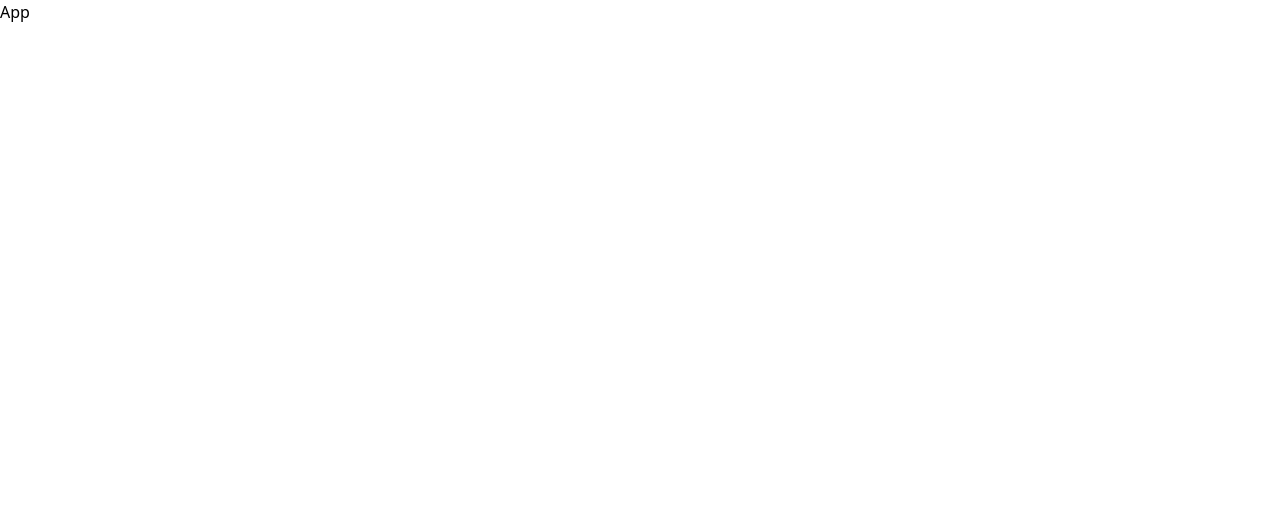
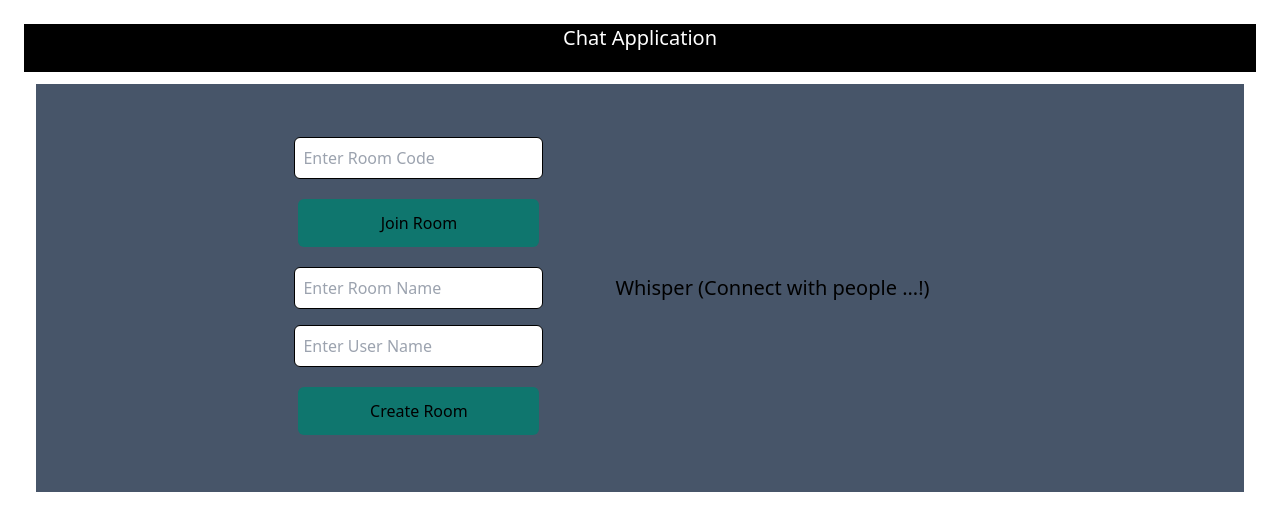
Before and after one commit to Ragnar20-03/Whisper, a React (Vite) app in the folder frontend/: page / in a window 1280 px wide. Shown: the top 530 px of the page. Built offline with nearby package versions, Linux system fonts and the light colour scheme.

Commit message:
Frontend Home Page

```diff
--- a/frontend/src/App.tsx
+++ b/frontend/src/App.tsx
@@ -1,7 +1,102 @@
-import React from "react";
+import { useState } from "react";
+import {
+  BrowserRouter as Router,
+  Routes,
+  Route,
+  useNavigate,
+} from "react-router-dom";
+import ChatPage from "./ChatPage";
+
+function HomePage() {
+  const [roomCode, setRoomCode] = useState<string>("");
+  const [roomName, setRoomName] = useState<string>("");
+  const [username, setUsername] = useState<string>("");
+  const navigate = useNavigate();
+
+  const handleJoinRoom = () => {
+    if (roomCode && username) {
+      navigate("/chat", { state: { roomCode, username } });
+    } else {
+      alert("Please enter Room Code and Username");
+    }
+  };
+
+  const handleCreateRoom = () => {
+    if (roomName && username) {
+      // You could also handle room creation logic here, e.g., via API/WebSocket.
+      const generatedRoomCode = Math.random()
+        .toString(36)
+        .substr(2, 6)
+        .toUpperCase();
+      navigate("/chat", { state: { roomCode: generatedRoomCode, username } });
+    } else {
+      alert("Please enter Room Name and Username");
+    }
+  };
+
+  return (
+    <div className="p-3 m-3 flex-col justify-center">
+      <div>
+        <h1 className="bg-black text-white text-xl h-12 flex justify-center">
+          Chat Application
+        </h1>
+      </div>
+
+      <div className="flex justify-center flex-row bg-slate-600 border-black p-3 m-3">
+        <div className="flex justify-center w-3/4 h-96">
+          <div className="flex justify-center w-50 flex-col">
+            <input
+              type="text"
+              placeholder="Enter Room Code"
+              className="rounded-md m-2 p-2 border border-black"
+              value={roomCode}
+              onChange={(e) => setRoomCode(e.target.value)}
+            />
+            <button
+              onClick={handleJoinRoom}
+              className="p-3 m-3 rounded-md bg-teal-700 text-black"
+            >
+              Join Room
+            </button>
+            <input
+              type="text"
+              placeholder="Enter Room Name"
+              className="rounded-md m-2 p-2 border border-black"
+              value={roomName}
+              onChange={(e) => setRoomName(e.target.value)}
+            />
+            <input
+              type="text"
+              placeholder="Enter User Name"
+              className="rounded-md m-2 p-2 border border-black"
+              value={username}
+              onChange={(e) => setUsername(e.target.value)}
+            />
+            <button
+              onClick={handleCreateRoom}
+              className="p-3 m-3 rounded-md bg-teal-700 text-black"
+            >
+              Create Room
+            </button>
+          </div>
+          <div className="flex items-center px-16 justify-center w-30">
+            <h1 className="text-xl">Whisper (Connect with people ...!)</h1>
+          </div>
+        </div>
+      </div>
+    </div>
+  );
+}
 
 function App() {
-  return <div>App</div>;
+  return (
+    <Router>
+      <Routes>
+        <Route path="/" element={<HomePage />} />
+        <Route path="/chat" element={<ChatPage />} />
+      </Routes>
+    </Router>
+  );
 }
 
 export default App;
--- /dev/null
+++ b/frontend/src/ChatPage.tsx
@@ -0,0 +1,36 @@
+import React, { useEffect } from "react";
+import { useLocation } from "react-router-dom";
+
+function ChatPage() {
+  const location = useLocation();
+  const { roomCode, username } = location.state || {
+    roomCode: "Unknown",
+    username: "user",
+  };
+  useEffect(() => {});
+  return (
+    <div className="flex flex-col h-screen">
+      <header className="bg-black text-white p-4 text-center">
+        Room Code: {roomCode}
+      </header>
+      <div className="flex-1 bg-gray-100 p-4 overflow-y-auto">
+        <div className="chat-message mb-4">
+          <strong>{username}</strong>: Welcome to the chat!
+        </div>
+        {/* Add messages dynamically here */}
+      </div>
+      <footer className="flex p-4 bg-white border-t">
+        <input
+          type="text"
+          className="flex-1 border rounded-md p-2"
+          placeholder="Type your message..."
+        />
+        <button className="bg-blue-500 text-white p-2 ml-2 rounded-md">
+          Send
+        </button>
+      </footer>
+    </div>
+  );
+}
+
+export default ChatPage;
```
